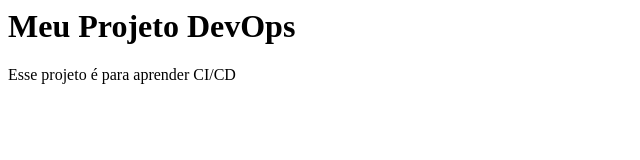
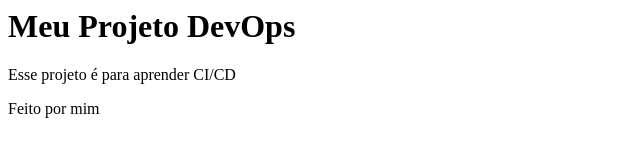
Before and after one commit to Anderdoug/meu-projeto-devops, a plain HTML site: page index.html in a window 1280 px wide. Shown: the whole page, without its empty margins (0-640 px from the left). Drawn offline with Linux system fonts and the light colour scheme.

Commit message:
feat: adiciona rodapé

```diff
--- a/index.html
+++ b/index.html
@@ -1,2 +1,3 @@
 <h1>Meu Projeto DevOps</h1>
 <p>Esse projeto é para aprender CI/CD</p>
+<footer>Feito por mim</footer>
```
